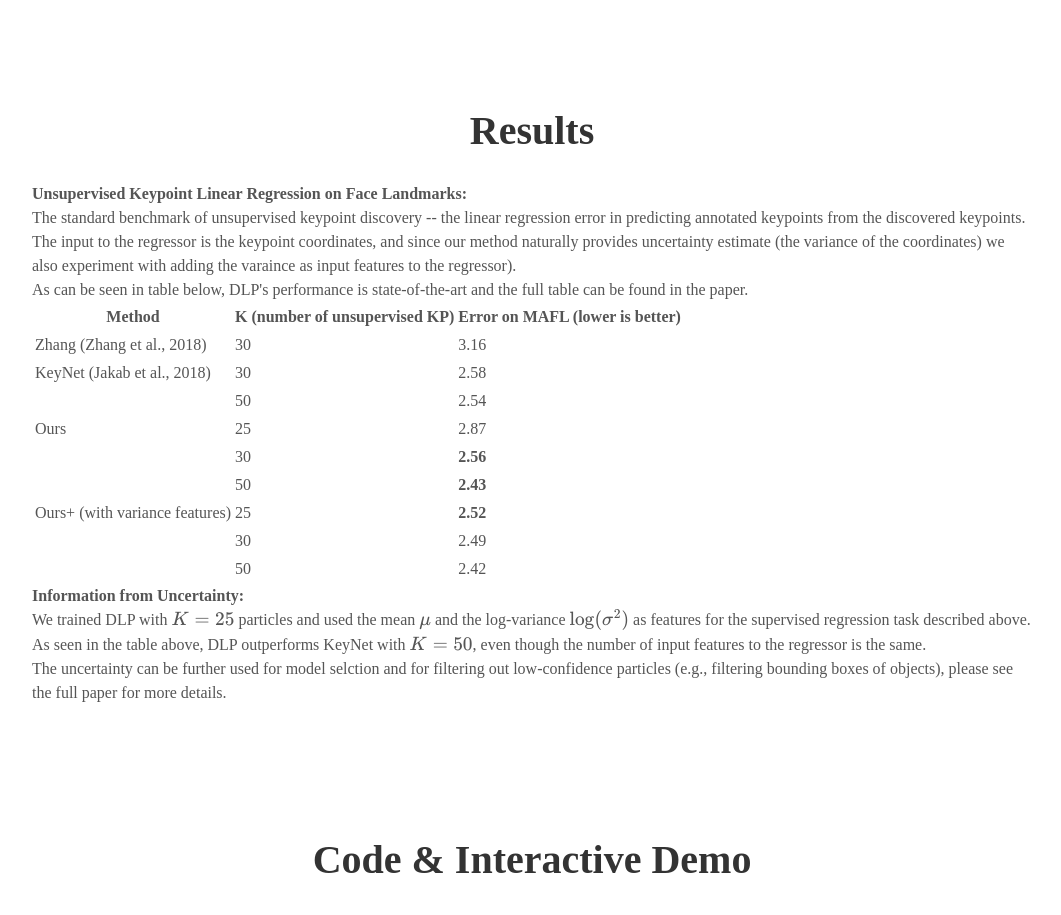
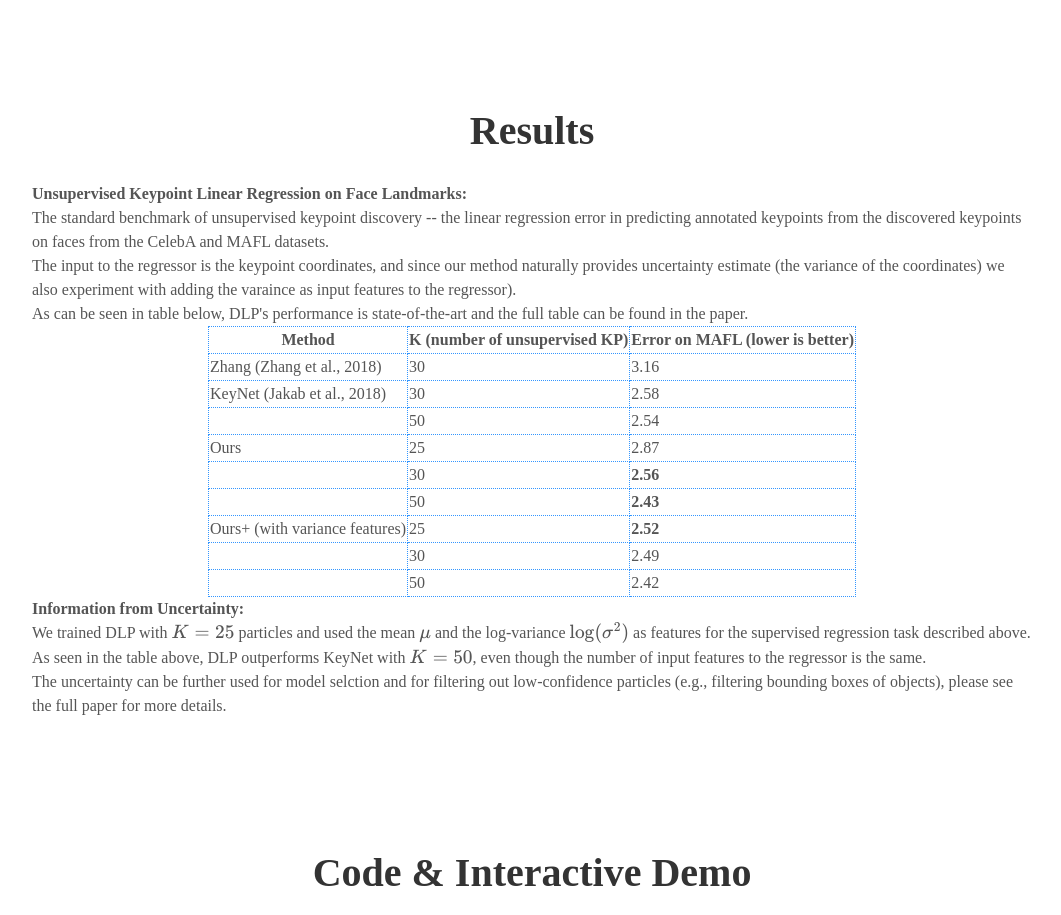
Before and after one commit to taldatech/deep-latent-particles-web, a Jekyll site: the page built from index.md, in a window 1280 px wide, cut to the strip 3892-4807 px from the top of the page. Shown: the whole strip, without its empty margins (108-1169 px from the left). Built offline with Jekyll 4.4.1, drawn with Linux system fonts in a browser that asks for light colours; nearby versions of some CDN libraries; some web fonts are replaced; some of the changed lines change nothing that is shown.

Commit message:
table formatting

```diff
--- a/index.md
+++ b/index.md
@@ -5,6 +5,17 @@ layout: default
 div.mw {
   max-width: 1000px;
   margin: auto;
+}
+
+.center {
+  margin-left: auto;
+  margin-right: auto;
+}
+
+table, th, tr, td{
+  border:1px dotted black;
+  border-collapse: collapse;
+  border-color: #3396FF;
 }
 </style>
 
@@ -114,12 +125,12 @@ Results
 <div class="mw">
 <b>Unsupervised Keypoint Linear Regression on Face Landmarks:</b>
 <br>
-The standard benchmark of unsupervised keypoint discovery -- the linear regression error in predicting annotated keypoints from the discovered keypoints.
+The standard benchmark of unsupervised keypoint discovery -- the linear regression error in predicting annotated keypoints from the discovered keypoints on faces from the CelebA and MAFL datasets.
 <br>
 The input to the regressor is the keypoint coordinates, and since our method naturally provides uncertainty estimate (the variance of the coordinates) we also experiment with adding the varaince as input features to the regressor).
 <br>
 As can be seen in table below, DLP's performance is state-of-the-art and the full table can be found in the paper.
-<table>
+<table class="center">
   <tr>
     <th>Method</th>
     <th>K (number of unsupervised KP)</th>
```
